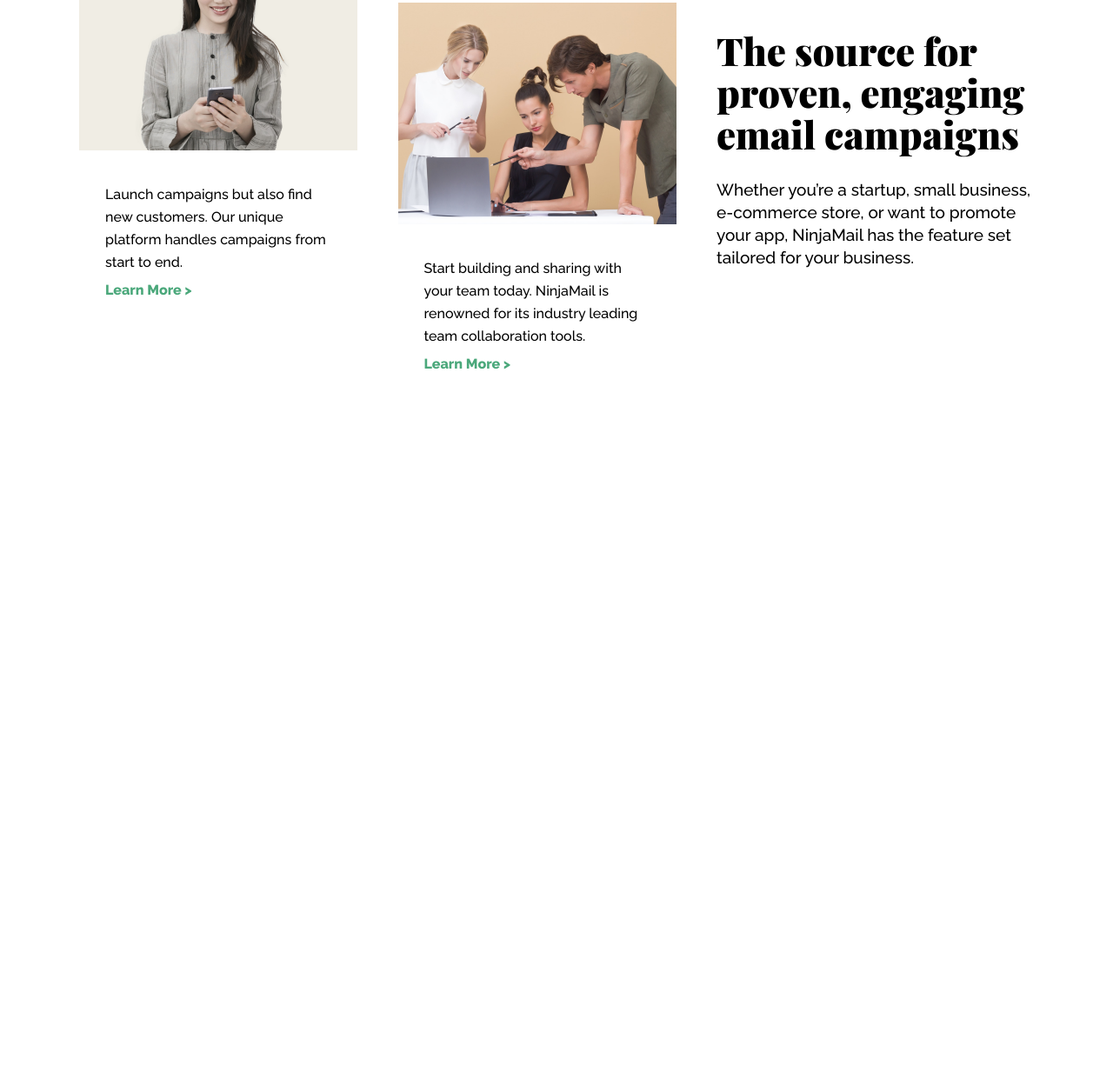
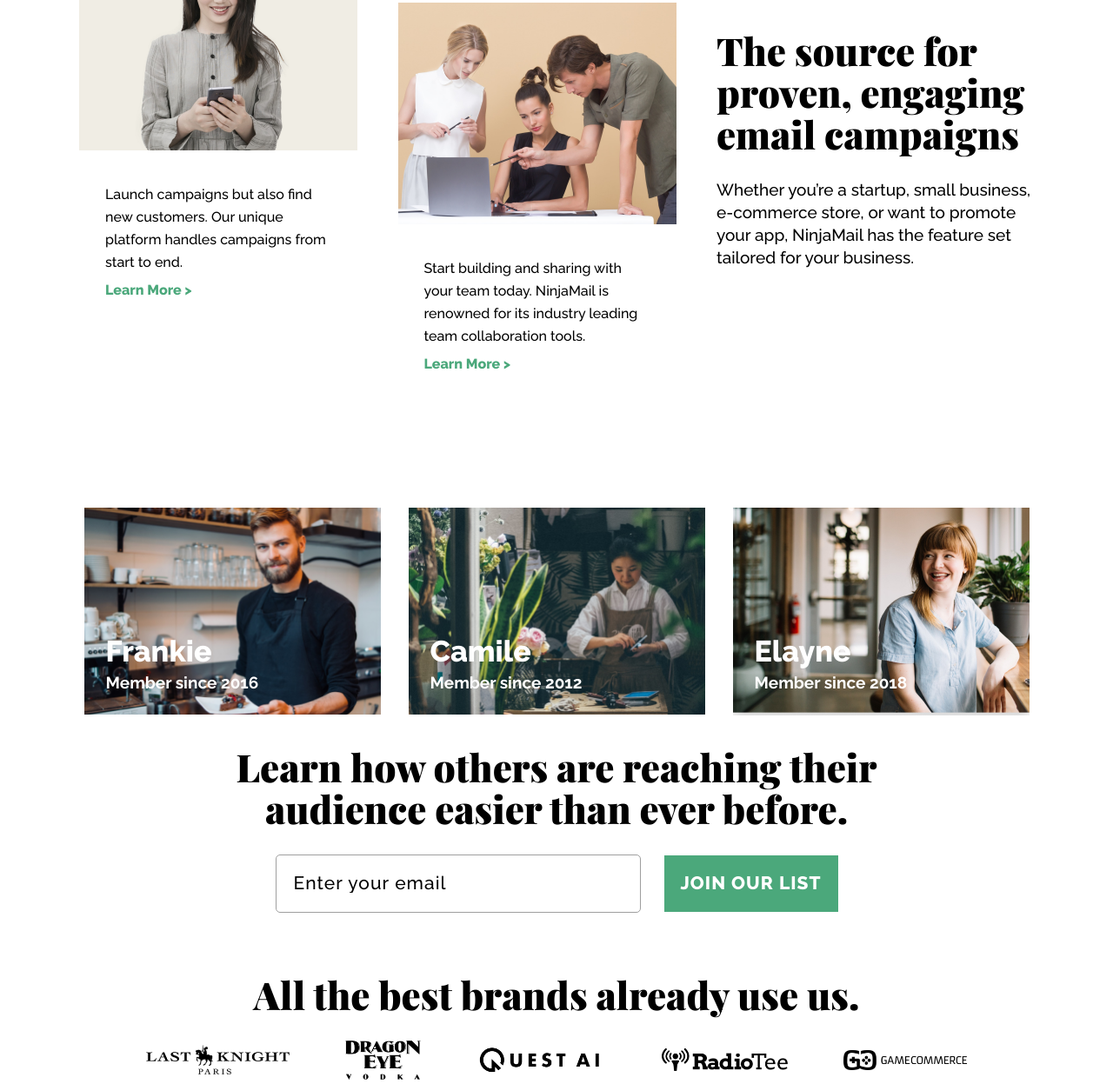
Before and after one commit to idaldu/ninja_mail, a website built with Parcel: page src/index.html in a window 1280 px wide. Shown: the part 1578-2825 px from the top of the page at 87% size. Before the commit the page ends 2029 px from the top, so only its background shows below. Built offline with nearby package versions, Linux system fonts and the light colour scheme.

Commit message:
add brands

```diff
--- /dev/null
+++ b/src/assets/styles/layout/_brands.scss
@@ -0,0 +1,56 @@
+.brands {
+  &__container {
+    margin: 0 auto;
+    display: flex;
+    flex-direction: column;
+    justify-content: center;
+    align-items: center;
+
+    @media ($tablet) {
+      max-width: 61.7rem;
+    }
+
+    @media ($desktop) {
+      max-width: 94.4rem;
+    }
+  }
+
+  &__title {
+    @include h3();
+  }
+
+  &__list {
+    display: flex;
+    align-items: center;
+    justify-content: space-between;
+    flex-wrap: wrap;
+
+    @media ($tablet) {
+      max-height: 3.1rem;
+      flex-wrap: nowrap;
+    }
+
+    @media ($desktop) {
+      max-height: 4.8rem;
+    }
+  }
+
+  &__list-item {
+    &:not(:last-child) {
+      @media ($tablet) {
+        margin-right: 4.1rem;
+      }
+
+      @media ($desktop) {
+        margin-right: 6.4rem;
+      }
+    }
+  }
+
+  &__img {
+    height: 100%;
+    width: 100%;
+    object-fit: cover;
+    object-position: center;
+  }
+}
--- a/src/assets/styles/layout/_features.scss
+++ b/src/assets/styles/layout/_features.scss
@@ -1,9 +1,13 @@
 .features {
+  margin-bottom: 4.7rem;
+
   @media ($tablet) {
+    margin-bottom: 8.7rem;
     height: 34.8rem;
   }
 
   @media ($desktop) {
+    margin-bottom: 13.3rem;
     height: 53.3rem;
   }
 
@@ -20,14 +24,26 @@
     }
 
     .feature {
-      margin-right: 3rem;
+      @media ($tablet) {
+        margin-right: 3rem;
+      }
 
       &:nth-child(1) {
+        margin-bottom: 1.5rem;
         align-self: start;
+
+        @media ($tablet) {
+          margin-bottom: 0;
+        }
       }
 
       &:nth-child(2) {
+        margin-bottom: 1.8rem;
         align-self: end;
+
+        @media ($tablet) {
+          margin-bottom: 0;
+        }
       }
     }
   }
--- /dev/null
+++ b/src/assets/styles/layout/_people.scss
@@ -0,0 +1,99 @@
+.people {
+  margin-bottom: 5.4rem;
+
+  @media ($tablet) {
+    margin-bottom: 5rem;
+  }
+
+  @media ($desktop) {
+    margin-bottom: 7.5rem;
+  }
+
+  &__container {
+    display: flex;
+    flex-direction: column;
+    align-items: center;
+  }
+
+  &__members {
+    display: flex;
+    flex-direction: column;
+    align-items: center;
+    margin-bottom: 5.9rem;
+
+    @media ($tablet) {
+      flex-direction: row;
+      margin-bottom: 2.5rem;
+    }
+
+    @media ($desktop) {
+      margin-bottom: 4rem;
+    }
+
+    .member {
+      &:not(:last-child) {
+        margin-bottom: 2.1rem;
+
+        @media ($tablet) {
+          margin-bottom: 0;
+          margin-right: 1.9rem;
+        }
+
+        @media ($desktop) {
+          margin-right: 3.2rem;
+        }
+      }
+    }
+  }
+
+  &__join {
+    display: flex;
+    flex-direction: column;
+    align-items: center;
+
+    @media ($tablet) {
+      max-width: 59.1rem;
+    }
+
+    @media ($desktop) {
+      max-width: 90.4rem;
+    }
+  }
+
+  &__form {
+    display: flex;
+    align-items: center;
+    flex-direction: column;
+
+    @media ($tablet) {
+      flex-direction: row;
+    }
+  }
+
+  &__input {
+    @extend %input;
+    margin-bottom: 1rem;
+
+    @media ($tablet) {
+      margin-bottom: 0;
+      margin-right: 1.7rem;
+    }
+
+    @media ($desktop) {
+      margin-right: 2.7rem;
+    }
+  }
+
+  &__btn {
+    @extend %btn;
+  }
+
+  &__btn--dark {
+    @extend %btn--dark;
+  }
+
+  &__title {
+    @include h3();
+    text-align: center;
+  }
+}
--- a/src/assets/styles/layout/index.scss
+++ b/src/assets/styles/layout/index.scss
@@ -2,3 +2,5 @@
 @import "./hero";
 @import "./learning";
 @import "./features";
+@import "./people";
+@import "./brands";
--- a/src/assets/styles/utils/_mixins.scss
+++ b/src/assets/styles/utils/_mixins.scss
@@ -52,6 +52,7 @@
 }
 
 @mixin h4($color: $white) {
+  margin: 0;
   font-weight: 900;
   font-size: 2.2rem;
   line-height: 26px;
@@ -76,6 +77,7 @@
 }
 
 @mixin p2($color: $darkColor) {
+  margin: 0;
   font-weight: 700;
   font-size: 1.2rem;
   line-height: 14px;
--- a/src/index.html
+++ b/src/index.html
@@ -117,6 +117,109 @@
           </div>
         </div>
       </section>
+      <section class="people">
+        <div class="container people__container">
+          <div class="people__members">
+            <div class="member">
+              <img
+                class="member__image"
+                src="/src/assets/images/frankie.jpg"
+                alt="Man Frankie"
+              />
+              <h4 class="member__title">Frankie</h4>
+              <p class="member__descr">Member since 2016</p>
+            </div>
+            <div class="member">
+              <img
+                class="member__image"
+                src="/src/assets/images/camile.jpg"
+                alt="Man Frankie"
+              />
+              <h4 class="member__title">Camile</h4>
+              <p class="member__descr">Member since 2012</p>
+            </div>
+            <div class="member">
+              <img
+                class="member__image"
+                src="/src/assets/images/elayne.jpg"
+                alt="Man Frankie"
+              />
+              <h4 class="member__title">Elayne</h4>
+              <p class="member__descr">Member since 2018</p>
+            </div>
+          </div>
+          <div class="people__join">
+            <h3 class="people__title">
+              Learn how others are reaching their audience easier than ever
+              before.
+            </h3>
+            <form class="people__form">
+              <input
+                class="people__input"
+                type="email"
+                placeholder="Enter your email"
+              />
+              <input
+                class="people__btn people__btn--dark"
+                type="button"
+                value="Join our list"
+              />
+            </form>
+          </div>
+        </div>
+      </section>
+      <section class="brands">
+        <div class="brands__container">
+          <h3 class="brands__title">All the best brands already use us.</h3>
+          <ul class="brands__list">
+            <li class="brands__list-item">
+              <a href="#" class="brands__link">
+                <img
+                  src="./assets/images/Logo1.png"
+                  alt="Last Knight"
+                  class="brands__img"
+                />
+              </a>
+            </li>
+            <li class="brands__list-item">
+              <a href="#" class="brands__link">
+                <img
+                  src="./assets/images/Logo2.png"
+                  alt="Dragon Eye"
+                  class="brands__img"
+                />
+              </a>
+            </li>
+            <li class="brands__list-item">
+              <a href="#" class="brands__link">
+                <img
+                  src="./assets/images/Logo3.png"
+                  alt="Uest Ai"
+                  class="brands__img"
+                />
+              </a>
+            </li>
+            <li class="brands__list-item">
+              <a href="#" class="brands__link">
+                <img
+                  src="./assets/images/Logo4.png"
+                  alt="RadioTee"
+                  class="brands__img"
+                />
+              </a>
+            </li>
+            <li class="brands__list-item">
+              <a href="#" class="brands__link">
+                <img
+                  src="./assets/images/Logo5.png"
+                  alt="Game Commerce"
+                  class="brands__img"
+                />
+              </a>
+            </li>
+          </ul>
+        </div>
+      </section>
     </main>
   </body>
 </html>
```
Also changed, not shown: src/uikit.html (+9 -17 lines), src/assets/images/Logo1.png (added), src/assets/images/Logo2.png (added), src/assets/images/Logo3.png (added), src/assets/images/Logo4.png (added), src/assets/images/Logo5.png (added), 3 other files.
